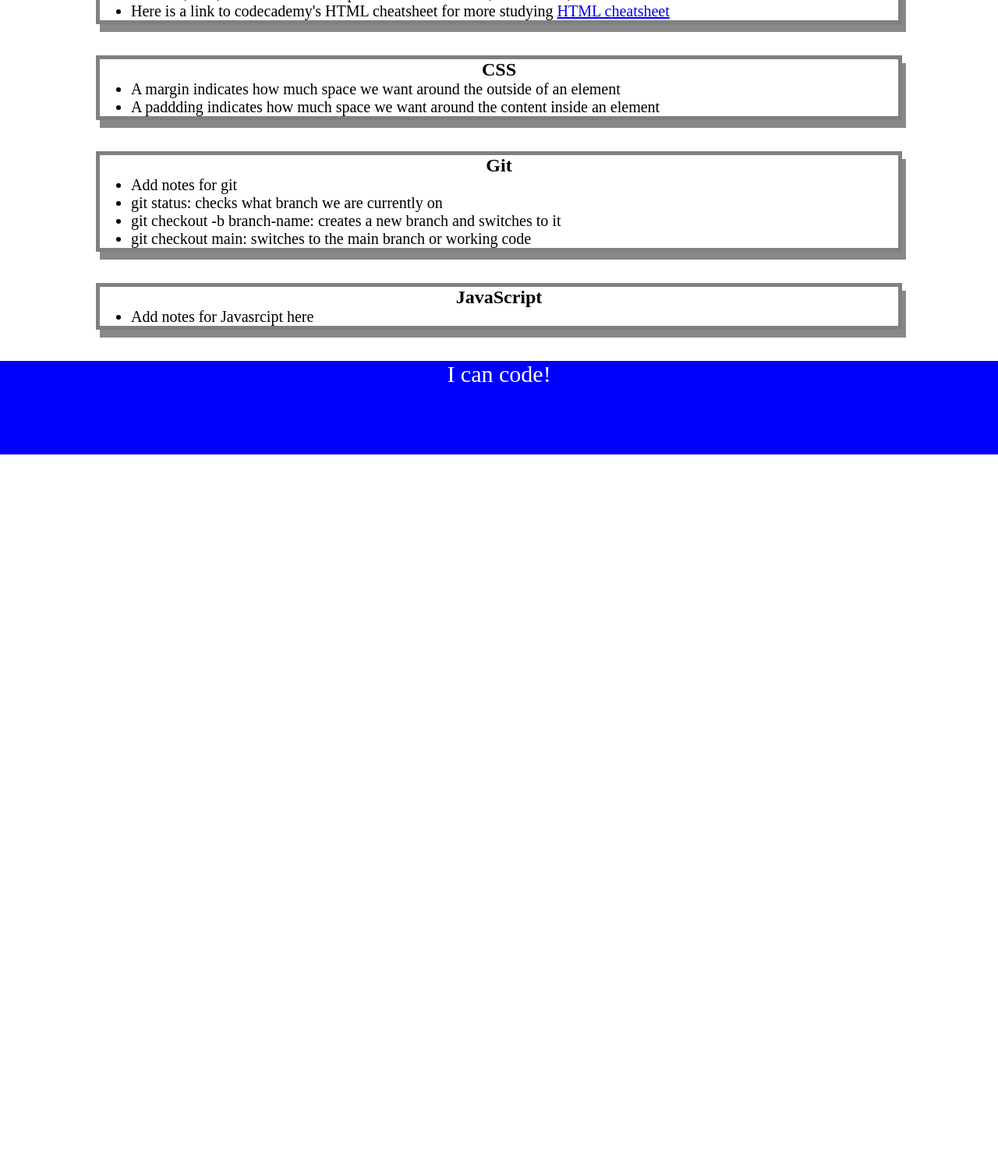
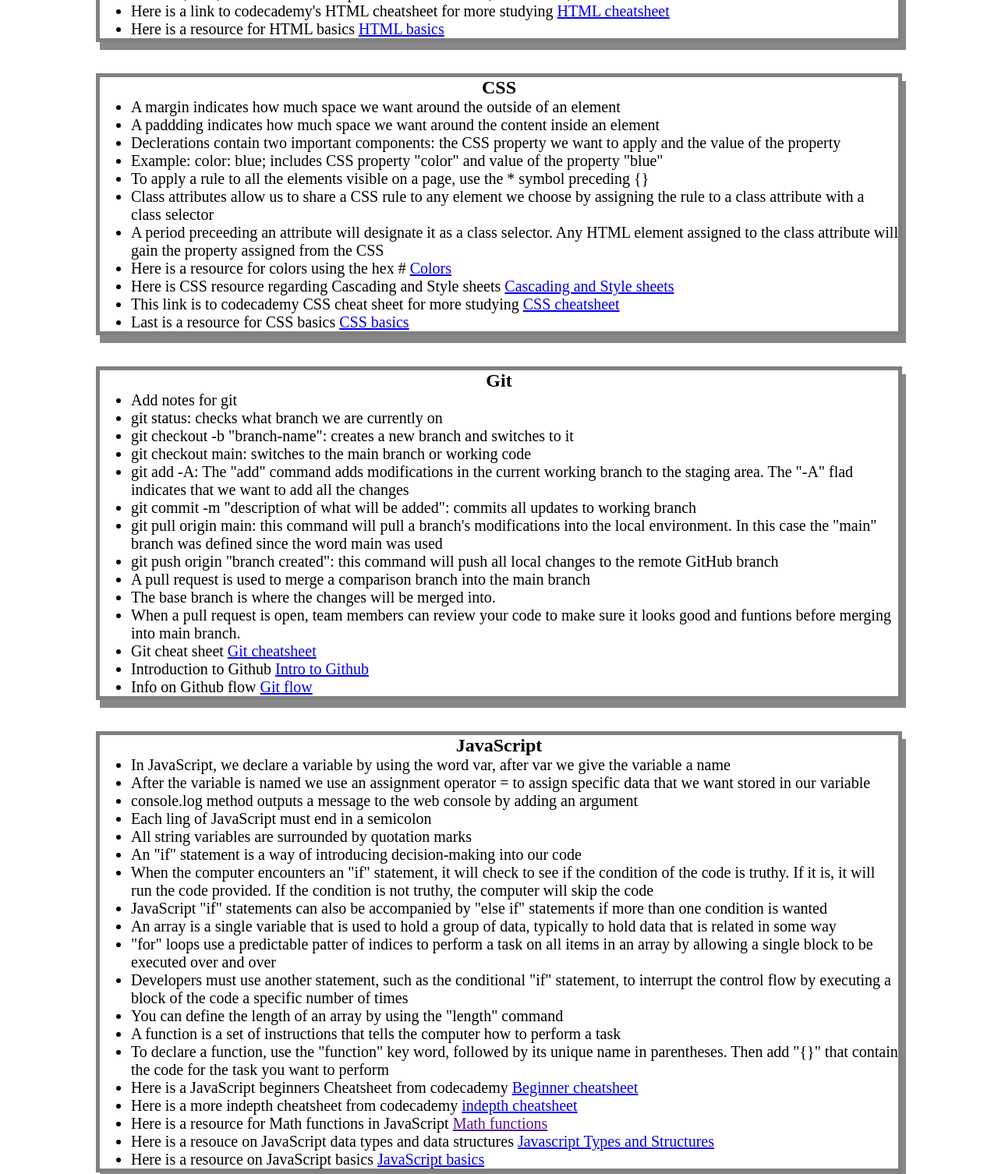
Before and after one commit to qwsargent/prework-study-guide, a plain HTML site: page prework-study-guide/index.html in a window 1280 px wide. Shown: the part 580-2086 px from the top of the page at 78% size. Before the commit the page ends 1163 px from the top, so only its background shows below. Drawn offline with Linux system fonts and the light colour scheme.

Commit message:
added notes and links to study guide

```diff
--- a/prework-study-guide/index.html
+++ b/prework-study-guide/index.html
@@ -41,6 +41,7 @@
               <li>The "ul", "ol", and "li" elements represent unordered lists, ordered list, and list items</li>
               <li>Here is a link to codecademy's HTML cheatsheet for more studying
                 <a href="https://www.codecademy.com/learn/learn-html/modules/learn-html-elements/cheatsheet">HTML cheatsheet</a>
+                <li>Here is a resource for HTML basics <a href="https://developer.mozilla.org/en-US/docs/Learn/Getting_started_with_the_web/HTML_basics">HTML basics</a></li>
               </li>
 
         </ul>
@@ -52,6 +53,17 @@
         <ul>
           <li>A margin indicates how much space we want around the outside of an element</li>
           <li>A paddding indicates how much space we want around the content inside an element</li>
+          <li>Declerations contain two important components: the CSS property we want to apply and the value of the property</li>
+          <li>Example:  color: blue; includes CSS property "color" and value of the property "blue"
+          </li>
+          <li>To apply a rule to all the elements visible on a page, use the * symbol preceding {}</li>
+          <li>Class attributes allow us to share a CSS rule to any element we choose by assigning the rule to a class attribute with a class selector</li>
+          <li>A period preceeding an attribute will designate it as a class selector. Any HTML element assigned to the class attribute will gain the property assigned from the CSS</li>
+          <li>Here is a resource for colors using the hex # <a href="https://htmlcolorcodes.com/">Colors</a></li>
+          <li>Here is CSS resource regarding Cascading and Style sheets <a href="https://developer.mozilla.org/en-US/docs/Web/CSS">Cascading and Style sheets</a></li>
+          <li>This link is to codecademy CSS cheat sheet for more studying <a href="https://www.codecademy.com/resources/cheatsheets/language/html-css">CSS cheatsheet</a></li>
+          <li>Last is a resource for CSS basics <a href="https://developer.mozilla.org/en-US/docs/Learn/Getting_started_with_the_web/CSS_basics">CSS basics</a></li>
+
 
 
         </ul>
@@ -62,8 +74,20 @@
         <ul>
           <li>Add notes for git</li>
           <li>git status: checks what branch we are currently on</li>
-          <li>git checkout -b branch-name: creates a new branch and switches to it</li>
+          <li>git checkout -b "branch-name": creates a new branch and switches to it</li>
           <li>git checkout main: switches to the main branch or working code</li>
+          <li>git add -A: The "add" command adds modifications in the current working branch to the staging area. The "-A" flad indicates that we want to add all the changes</li>
+          <li>git commit -m "description of what will be added": commits all updates to working branch</li>
+          <li>git pull origin main: this command will pull a branch's modifications into the local environment. In this case the "main" branch was defined since the word main was used</li>
+          <li>git push origin "branch created": this command will push all local changes to the remote GitHub branch</li>
+          <li>A pull request is used to merge a comparison branch into the main branch</li>
+          <li>The base branch is where the changes will be merged into.</li>
+          <li>When a pull request is open, team members can review your code to make sure it looks good and funtions before merging into main branch.</li>
+          <li>Git cheat sheet <a href="https://education.github.com/git-cheat-sheet-education.pdf">Git cheatsheet</a></li>
+          <li>Introduction to Github <a href="https://digital.gov/resources/an-introduction-github/">Intro to Github</a></li>
+          <li>Info on Github flow <a href="https://docs.github.com/en/get-started/quickstart/github-flow">Git flow</a></li>
+
+
 
         </ul>
 
@@ -71,7 +95,28 @@
       <section class="card" id="javascript-section">
         <h2>JavaScript</h2>
         <ul>
-          <li>Add notes for Javasrcipt here</li></ul>
+          <li>In JavaScript, we declare a variable by using the word var, after var we give the variable a name</li>
+          <li>After the variable is named we use an assignment operator = to assign specific data that we want stored in our variable</li>
+          <li>console.log method outputs a message to the web console by adding an argument</li>
+          <li>Each ling of JavaScript must end in a semicolon</li>
+          <li>All string variables are surrounded by quotation marks</li>
+          <li>An "if" statement is a way of introducing decision-making into our code</li>
+          <li>When the computer encounters an "if" statement, it will check to see if the condition of the code is truthy. If it is, it will run  the code provided. If the condition is not truthy, the computer will skip the code</li>
+          <li>JavaScript "if" statements can also be accompanied by "else if" statements if more than one condition is wanted</li>
+          <li>An array is a single variable that is used to hold a group of data, typically to hold data that is related in some way</li>
+          <li>"for" loops use a predictable patter of indices to perform a task on all items in an array by allowing a single block to be executed over and over</li>
+          <li>Developers must use another statement, such as the conditional "if" statement, to interrupt the control flow by executing a block of the code a specific number of times</li>
+          <li>You can define the length of an array by using the "length" command</li>
+          <li>A function is a set of instructions that tells the computer how to perform a task</li>
+          <li>To declare a function, use the "function" key word, followed by its unique name in parentheses. Then add "{}" that contain the code for the task you want to perform</li>
+          <li>Here is a JavaScript beginners Cheatsheet from codecademy <a href="https://www.codecademy.com/learn/introduction-to-javascript/modules/learn-javascript-introduction/cheatsheet">Beginner cheatsheet</a></li>
+          <li>Here is a more indepth cheatsheet from codecademy <a href="https://www.codecademy.com/resources/cheatsheets/language/javascript">indepth cheatsheet</a></li>
+          <li>Here is a resource for Math functions in JavaScript <a href "https://developer.mozilla.org/en-US/docs/Web/JavaScript/Reference/Global_Objects/Math">Math functions</a></li>
+
+          <li>Here is a resouce on JavaScript data types and data structures <a href="https://developer.mozilla.org/en-US/docs/Web/JavaScript/Data_structures">Javascript Types and Structures</a> </li>
+          <li>Here is a resource on JavaScript basics <a href="https://developer.mozilla.org/en-US/docs/Learn/Getting_started_with_the_web/JavaScript_basics">JavaScript basics</a></li>
+
+        </ul>
 
       </section>
     </main>
```
